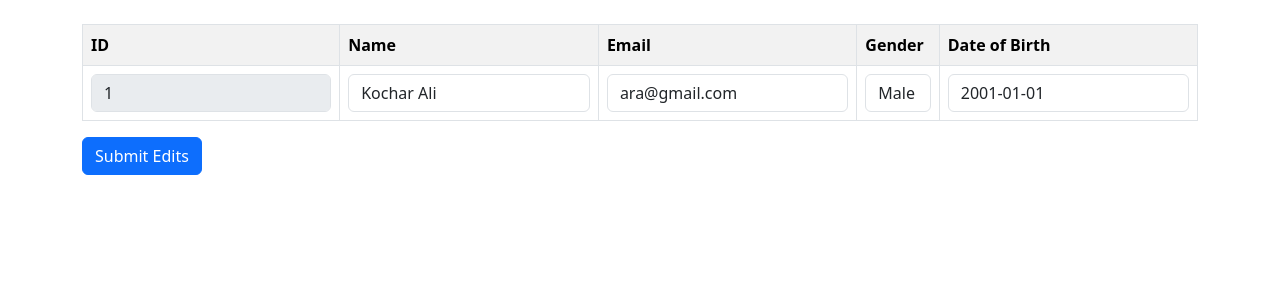
After one commit to momenazhar/WP, a PHP site: page /updateInterface.php?id=1 in a window 1280 px wide. The commit adds this page. Shown: the top 300 px of the page. Run offline with PHP 8.4, Linux system fonts and the light colour scheme; data comes from the database, SQL or seed files in the repository.

Commit message:
table mysql

```diff
--- /dev/null
+++ b/week7/updateInterface.php
@@ -0,0 +1,57 @@
+<!DOCTYPE html>
+<html lang="en">
+<head>
+    <meta charset="UTF-8">
+    <meta http-equiv="X-UA-Compatible" content="IE=edge">
+    <meta name="viewport" content="width=device-width, initial-scale=1.0">
+    <title>Document</title>
+    <link href="https://cdn.jsdelivr.net/npm/bootstrap@5.3.2/dist/css/bootstrap.min.css" rel="stylesheet" integrity="sha384-T3c6CoIi6uLrA9TneNEoa7RxnatzjcDSCmG1MXxSR1GAsXEV/Dwwykc2MPK8M2HN" crossorigin="anonymous">
+    <script src="https://ajax.googleapis.com/ajax/libs/jquery/3.6.4/jquery.min.js"></script>
+    <link rel="stylesheet" href="https://cdn.jsdelivr.net/npm/bootstrap-icons@1.11.1/font/bootstrap-icons.css">
+    <script src="query.js"></script>
+</head>
+<body>
+    <br>
+    <?php
+        include "connect.php";
+        $id = $_GET['id'];
+        $query = "SELECT * FROM `student` WHERE `id` = $id;";
+        $result = mysqli_query($conn, $query);
+        ?>
+        <div class="container">
+            <form action="update.php" method="GET">
+                <table class="table table-striped table-hover table-bordered">
+                    <tr>
+                        <th>ID</th>
+                        <th>Name</th>
+                        <th>Email</th>
+                        <th>Gender</th>
+                        <th>Date of Birth</th>
+                    </tr>
+                    <?php
+                    if(mysqli_num_rows($result) > 0) {
+                        while($row = mysqli_fetch_assoc($result)) {
+                            $id = $row['id'];
+                            $name = $row['name'];
+                            $email = $row['email'];
+                            $gender = $row['gender'];
+                            $dob = $row['dob'];
+                            echo "<tr>".
+                                "<td><input type='text' disabled type='text' name='idEdit' value='$id' class='form-control'></td>".
+                                "<td><input type='text' name='nameEdit' value='$name' class='form-control'></td>".
+                                "<td><input type='text' name='emailEdit' value='$email' class='form-control'></td>".
+                                "<td><select name='genderEdit' class='form-control'><option value='male'>Male</option><option value='female'>Feale</option></select></td>".
+                                "<td><input type='text' name='dobEdit' value='$dob' class='form-control'></td>".
+                            "</tr>";
+                        }
+                    } else {
+                        echo "No records";
+                    }
+                    ?>
+                </table>
+                <button type="submit" class="btn btn-primary">Submit Edits</button>
+            </form>
+        </div>
+        <script src="https://cdn.jsdelivr.net/npm/bootstrap@5.3.2/dist/js/bootstrap.bundle.min.js" integrity="sha384-C6RzsynM9kWDrMNeT87bh95OGNyZPhcTNXj1NW7RuBCsyN/o0jlpcV8Qyq46cDfL" crossorigin="anonymous"></script>
+</body>
+</html>
```
Also changed, not shown: week7/delete.php (added, +15 -0 lines), week7/index.php (+8 -1 lines), week7/query.js (added), week7/update.php (added).
